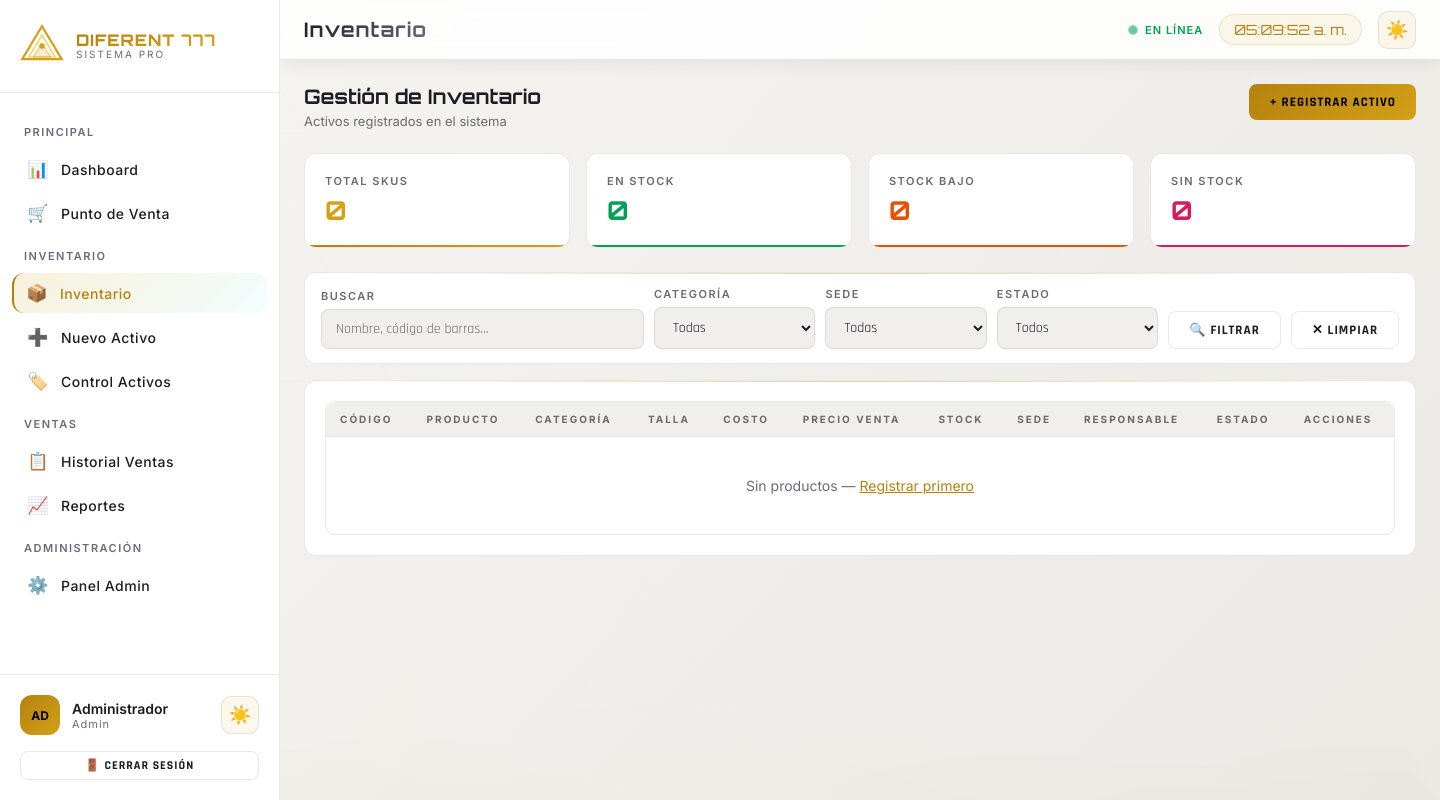
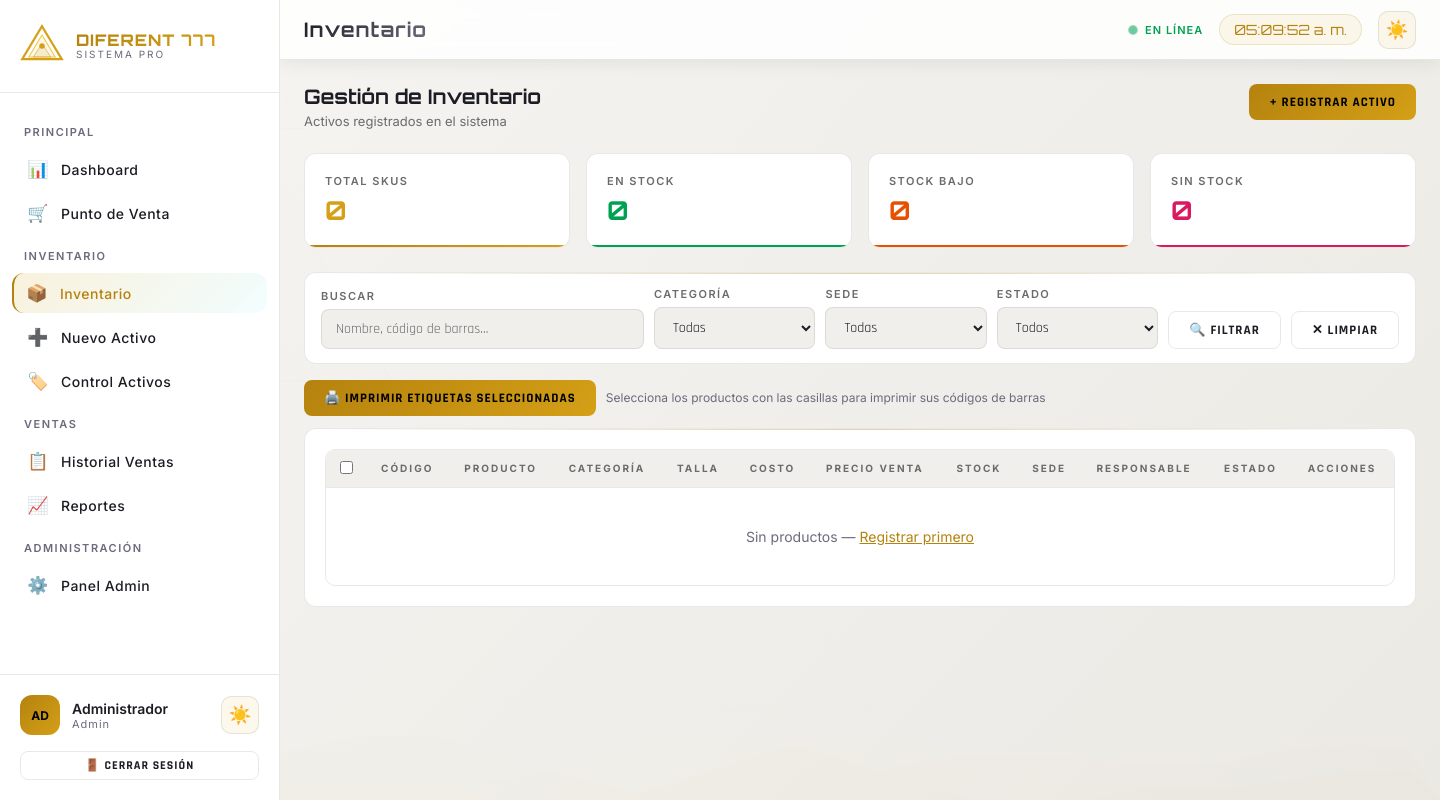
Before and after one commit to juliancamilos86-art/Diferent777, a Flask app: page /inventario in a window 1440 px wide. Run offline with Flask 3, Linux system fonts and the light colour scheme; a user stored in the database is signed in.

Commit message:
Update inventario.html

```diff
--- a/templates/inventario.html
+++ b/templates/inventario.html
@@ -53,11 +53,24 @@
   </form>
 </div>
 
+<!-- ============================================================ -->
+<!-- 👇 FORMULARIO PARA IMPRIMIR ETIQUETAS EN LOTE (AGREGADO) 👇 -->
+<!-- ============================================================ -->
+<form method="POST" action="{{ url_for('productos.imprimir_etiquetas_lote') }}">
+  <div style="margin-bottom: 12px; display: flex; gap: 10px; align-items: center;">
+    <button type="submit" class="btn btn-gold">🖨️ Imprimir Etiquetas Seleccionadas</button>
+    <span style="font-size: 12px; color: var(--muted);">Selecciona los productos con las casillas para imprimir sus códigos de barras</span>
+  </div>
+
   <div class="card">
     <div class="table-wrap">
       <table class="table">
         <thead>
           <tr>
+            <!-- Nueva columna para seleccionar -->
+            <th style="width: 40px;">
+              <input type="checkbox" id="check_all" onclick="toggleAll()" title="Seleccionar todos">
+            </th>
             <th>Código</th>
             <th>Producto</th>
             <th>Categoría</th>
@@ -74,6 +87,10 @@
         <tbody>
           {% for p in productos %}
           <tr>
+            <!-- Casilla de verificación que envía el ID del producto -->
+            <td>
+              <input type="checkbox" class="producto-check" name="productos_seleccionados" value="{{ p.id }}">
+            </td>
             <td class="td-code">{{ p.codigo_barras }}</td>
             <td>
               <div style="display:flex;align-items:center;gap:8px;">
@@ -115,10 +132,24 @@
             </td>
           </tr>
           {% else %}
-        <tr><td colspan="11" style="text-align:center;padding:40px;color:var(--muted);">Sin productos — <a href="{{ url_for('productos.nuevo_producto') }}" style="color:var(--gold);">Registrar primero</a></td></tr>
+          <tr><td colspan="12" style="text-align:center;padding:40px;color:var(--muted);">Sin productos — <a href="{{ url_for('productos.nuevo_producto') }}" style="color:var(--gold);">Registrar primero</a></td></tr>
           {% endfor %}
         </tbody>
       </table>
     </div>
   </div>
+</form>
+<!-- ============================================================ -->
+
+<!-- Script para seleccionar/deseleccionar todos los checkboxes -->
+<script>
+  function toggleAll() {
+    const checkAll = document.getElementById('check_all');
+    const checkboxes = document.querySelectorAll('.producto-check');
+    checkboxes.forEach(checkbox => {
+      checkbox.checked = checkAll.checked;
+    });
+  }
+</script>
+
 {% endblock %}
```
Lines whose indentation alone changed are shown as unchanged.
